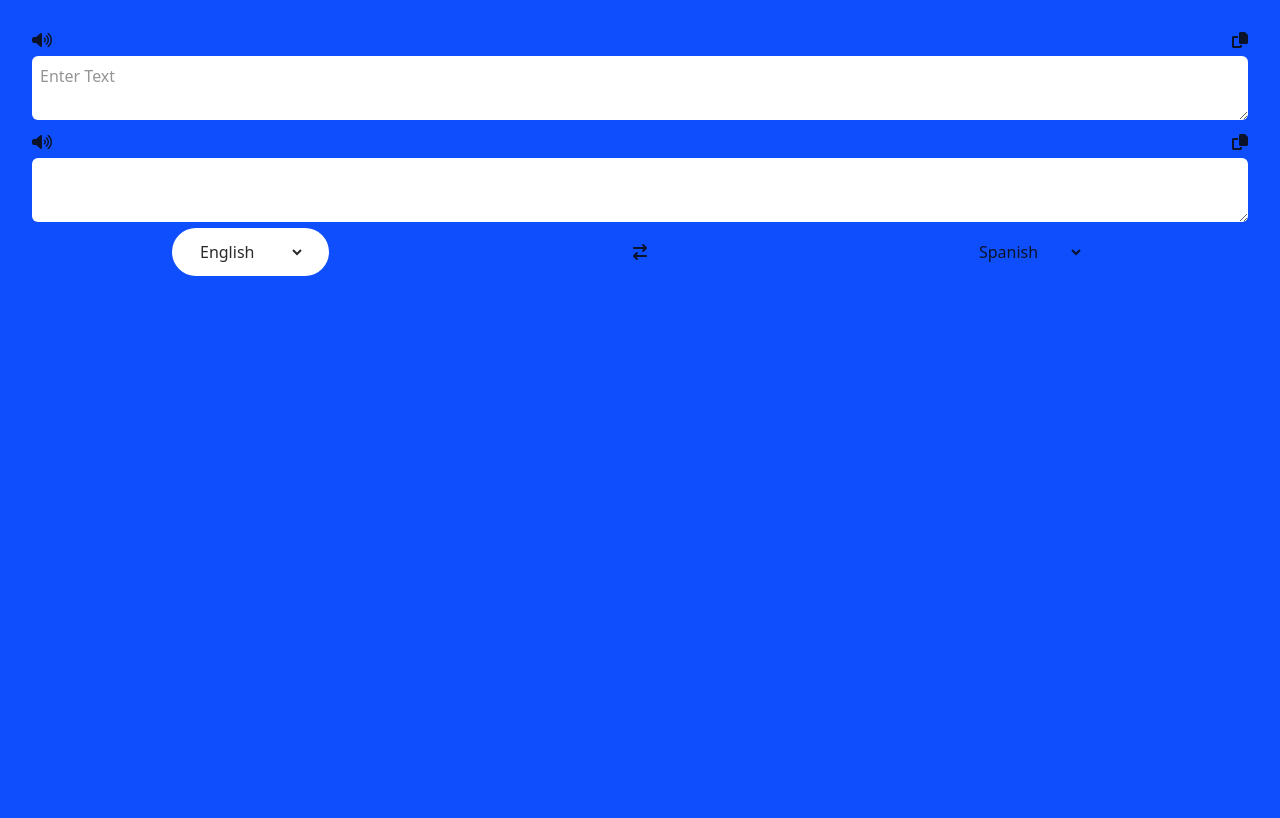
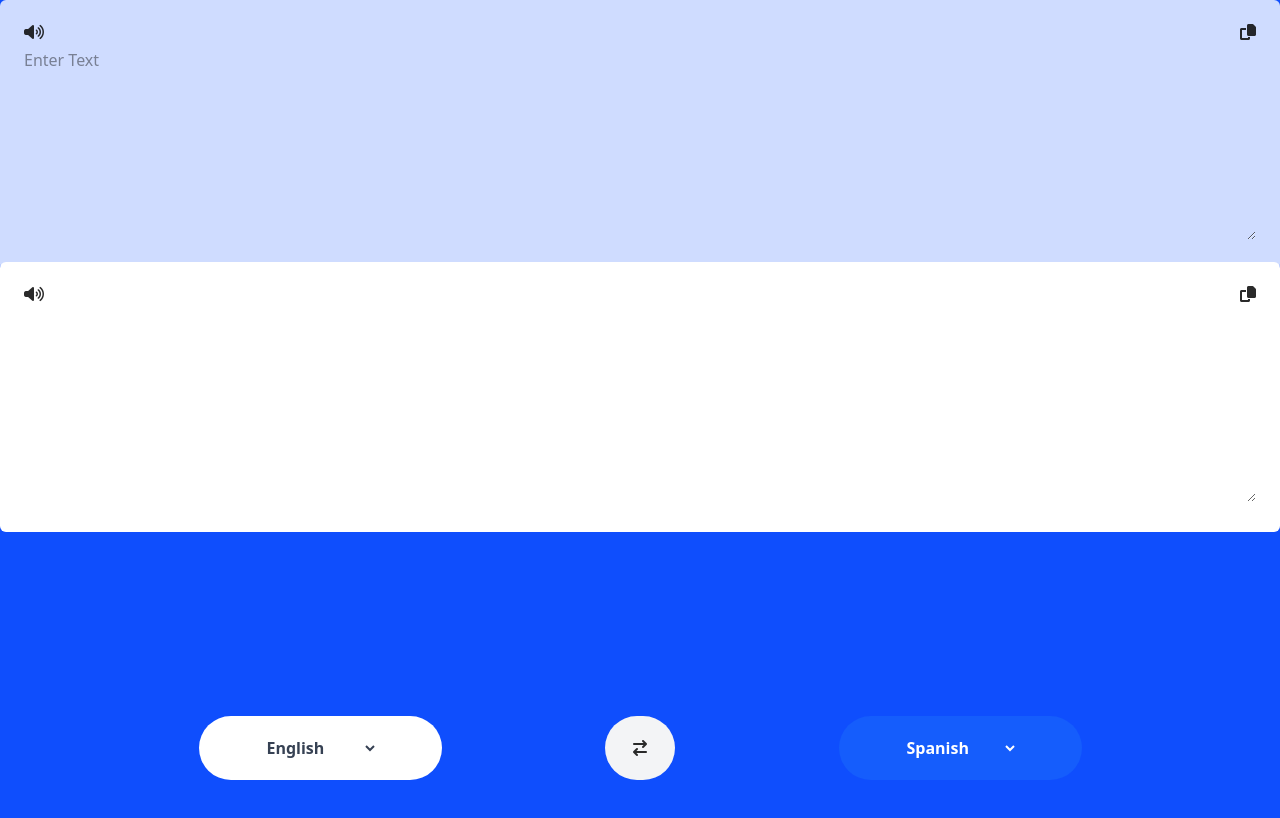
Before and after one commit to danilokosam/translator-app, a React (Vite) app: page / in a window 1280 px wide. Shown: the top 818 px of the page. Built offline with nearby package versions, Linux system fonts and the light colour scheme.

Commit message:
feat: add style tailwind css

```diff
--- a/src/App.css
+++ /dev/null
@@ -1,6 +0,0 @@
-#root {
-  max-width: 1280px;
-  margin: 0 auto;
-  padding: 2rem;
-  text-align: center;
-}
--- a/src/App.jsx
+++ b/src/App.jsx
@@ -1,4 +1,4 @@
-import "./App.css";
+
 import { Translator } from "./components/Translator";
 
 function App() {
--- a/src/components/DisplayTextInput.jsx
+++ b/src/components/DisplayTextInput.jsx
@@ -1,26 +1,31 @@
 import { ActionsButtons } from "./ActionsButtons";
 
-export const DisplayTextInput = ({ fromText, setFromText, toText, id, onIconClick}) => {
-
-
+export const DisplayTextInput = ({ fromText, setFromText, toText, onIconClick, loading }) => {
 	return (
 		<>
 			{/* Display text input ✍️*/}
-			<div className="text-input flex flex-col gap-2  ">
-				<ActionsButtons id="from" onIconClick={onIconClick}/>
-				<div className="w-full">
+			<div className="text-input flex flex-col justify-between ">
+				<div className="w-full bg-white/80 p-6 rounded-md ">
+					<ActionsButtons id="from" onIconClick={onIconClick} />
 					<textarea
-						className="from-text w-full bg-white p-2 rounded-md "
+						className="from-text w-full min-h-[200px] py-2 outline-0  "
 						placeholder="Enter Text"
 						value={fromText}
 						onChange={(e) => setFromText(e.target.value)}
 						aria-label="Source text for translation"
 					/>
 				</div>
-				<ActionsButtons id="to" onIconClick={onIconClick}/>
-				<div>
+				<div className="w-full bg-white p-6 rounded-md -mt-2">
+					<ActionsButtons id="to" onIconClick={onIconClick} />
+					{/* Display loading spinner ⏳ */}
+					{loading && (
+						<p className="loading transition-all" role="status">
+							Translating...
+						</p>
+					)}
+
 					<textarea
-						className="to-text from-text w-full bg-white p-2 rounded-md"
+						className="to-text from-text  w-full min-h-[200px] py-2 outline-0"
 						value={toText}
 						readOnly
 						aria-label="Translated text"
--- a/src/components/LanguageSelector.jsx
+++ b/src/components/LanguageSelector.jsx
@@ -1,7 +1,7 @@
 export const LanguageSelector = ({ value, onChange, languages, id }) => (
 	<div className={` row ${id} `}>
 		<select
-			className=""
+			className="outline-0"
 			value={value}
 			onChange={onChange}
 			aria-label={`Select ${id} language`}
--- a/src/components/Translator.jsx
+++ b/src/components/Translator.jsx
@@ -38,7 +38,7 @@ export const Translator = () => {
 	);
 
 	return (
-		<div className="wrapper">
+		<div className="wrapper h-[calc(100%-20px)] flex flex-col justify-between">
 			{/* Display error ❌ */}
 			{error && (
 				<p className="error" role="alert">
@@ -46,23 +46,16 @@ export const Translator = () => {
 				</p>
 			)}
 
-			{/* Display loading spinner ⏳ */}
-			{loading && (
-				<p className="loading" role="status">
-					Translating...
-				</p>
-			)}
-
 			<DisplayTextInput
+				loading={loading}
 				toText={toText}
 				fromText={fromText}
 				setFromText={setFromText}
 				onIconClick={handleIconClick}
 			/>
-			<ul className="controls flex justify-around ">
+			<ul className="controls flex justify-around relative ">
 				{/* Display language selectors 🌐 */}
-        <div className="bg-white px-6 py-3 rounded-4xl">
-
+				<div className="bg-white text-gray-700 px-16 py-5 rounded-4xl font-semibold">
 					<LanguageSelector
 						id="from"
 						value={fromLanguage}
@@ -74,7 +67,7 @@ export const Translator = () => {
 
 				{/* Display exchange button 🔄*/}
 				<li
-					className="exchange px-6 py-3"
+					className="exchange absolute px-7 py-5 bg-gray-100 rounded-full"
 					onClick={handleExchange}
 					role="button"
 					aria-label="Exchange languages"
@@ -84,8 +77,7 @@ export const Translator = () => {
 				</li>
 
 				{/* Display language selector for target language 🌐 */}
-        <div className="px-6 py-3 rounded-4xl">
-
+				<div className="px-16 py-5 rounded-4xl bg-blue-600 text-white font-semibold">
 					<LanguageSelector
 						id="to"
 						value={toLanguage}
```
Lines whose indentation alone changed are shown as unchanged.
